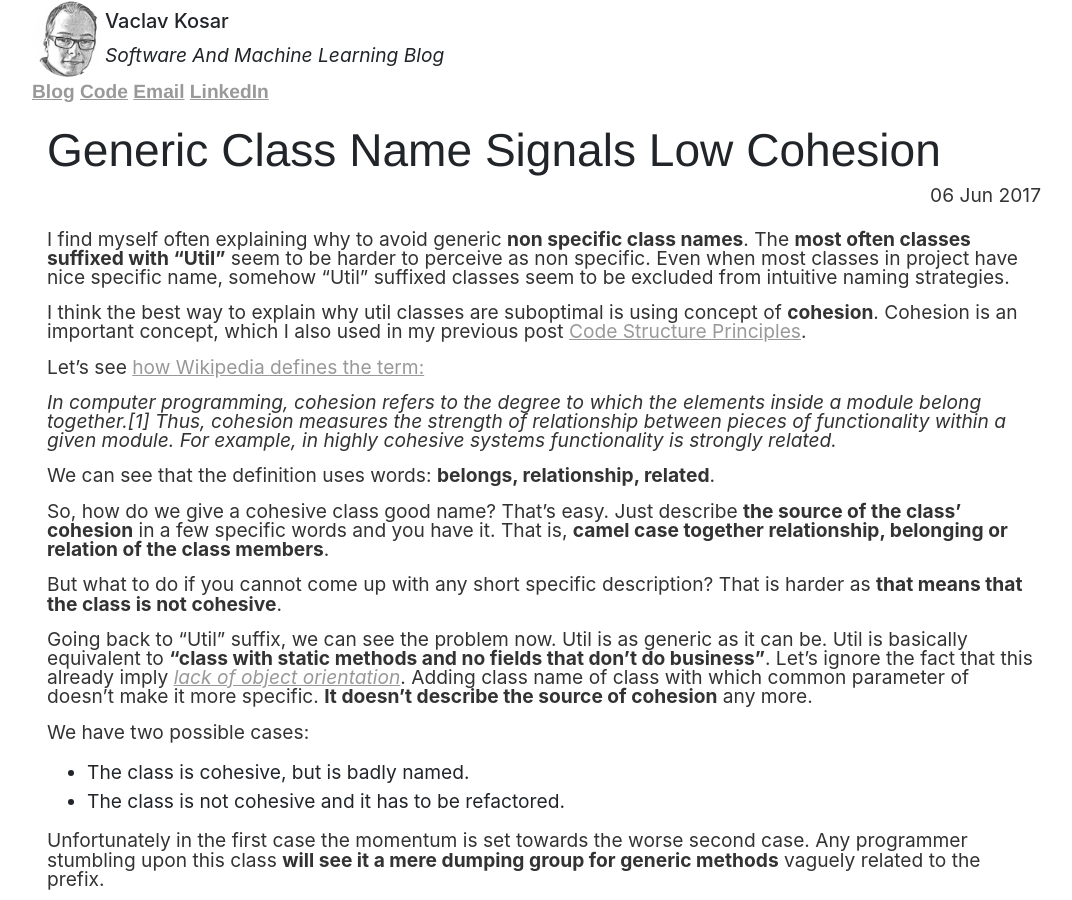
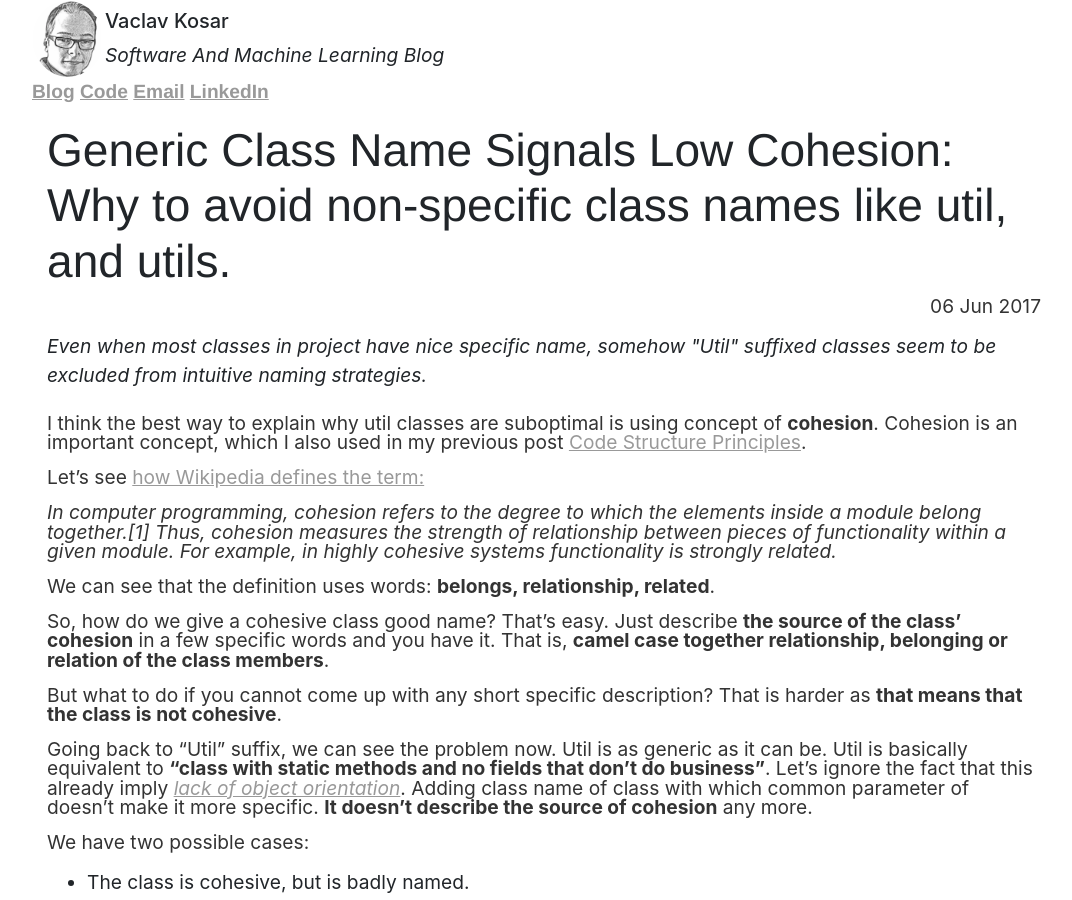
Before and after one commit to vackosar/vackosar.github.io, a Jekyll site: the page built from _posts/2017-06-06-Generic-Class-Name-Signals-Low-Cohesion.md, in a window 1280 px wide and 900 px high. Shown: the whole window, without its empty margins (96-1168 px from the left). Built offline with Jekyll 4.4.1, drawn with Linux system fonts in a browser that asks for light colours; nearby versions of some CDN libraries; library files that are not in the unit come from our copies; comment, search, counter and statistics services are not loaded.

Commit message:
generic class name

```diff
--- a/_posts/2017-06-06-Generic-Class-Name-Signals-Low-Cohesion.md
+++ b/_posts/2017-06-06-Generic-Class-Name-Signals-Low-Cohesion.md
@@ -1,15 +1,16 @@
 ---
 layout: post
-title: "Generic Class Name Signals Low Cohesion"
+title: "Generic Class Name Signals Low Cohesion: Why to avoid non-specific class names like util, and utils."
 date: 2017-06-06
+category: software
+description: Even when most classes in project have nice specific name, somehow "Util" suffixed classes seem to be excluded from intuitive naming strategies.
+permalink: /:categories/:title
+redirect_from:
+ - /2017/06/06/Generic-Class-Name-Signals-Low-Cohesion.html
 ---
 
-I find myself often explaining why to avoid generic **non specific class names**.
-The **most often classes suffixed with "Util"** seem to be harder to perceive as non specific.
-Even when most classes in project have nice specific name, somehow "Util" suffixed classes seem to be excluded from intuitive naming strategies.
-
 I think the best way to explain why util classes are suboptimal is using concept of **cohesion**.
-Cohesion is an important concept, which I also used in my previous post [Code Structure Principles](/2017-06-04-Code-Structure-Principles.md).
+Cohesion is an important concept, which I also used in my previous post [Code Structure Principles](/2017/06/04/Code-Structure-Principles.html).
 
 Let's see [how Wikipedia defines the term:](https://en.wikipedia.org/wiki/Cohesion_(computer_science))
 
```
